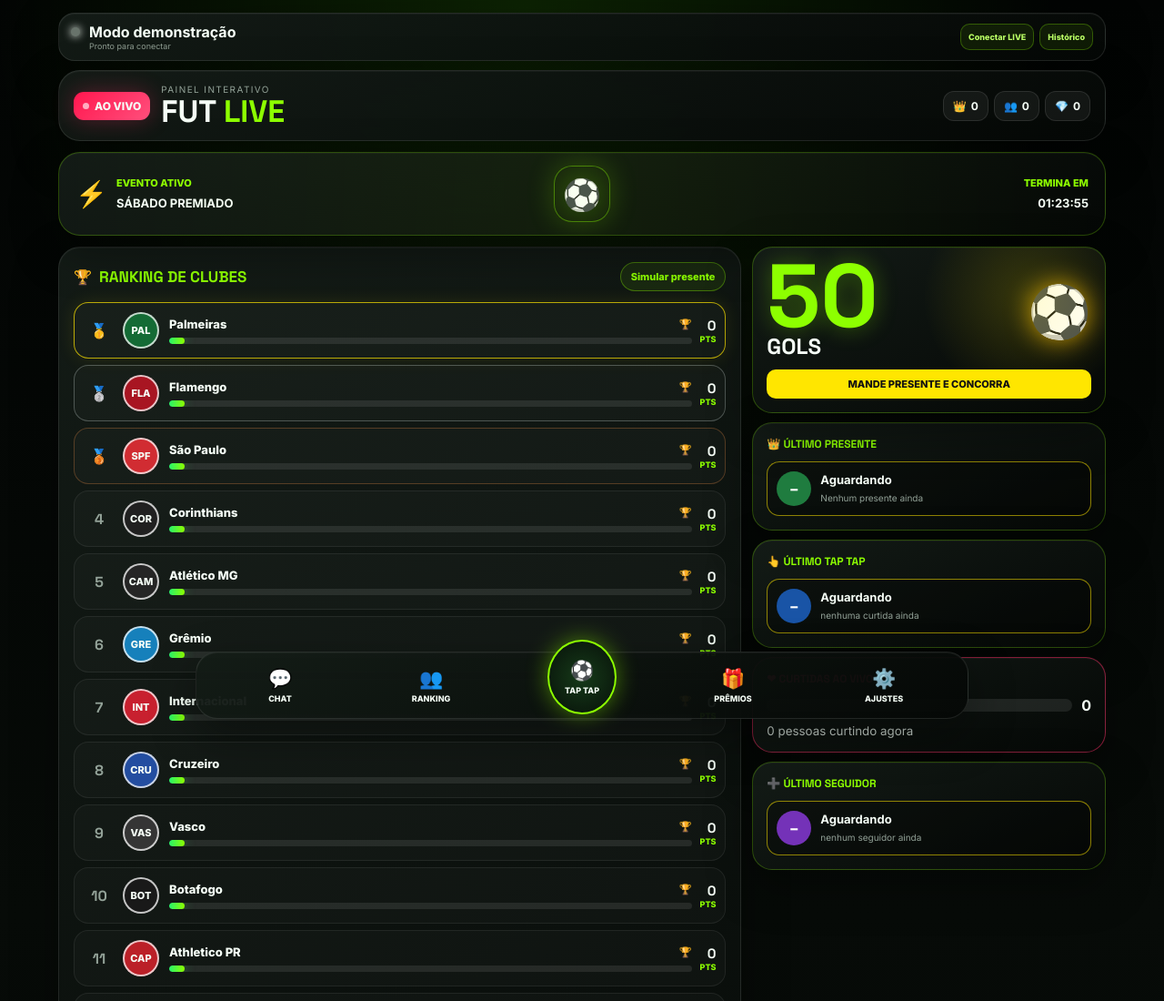
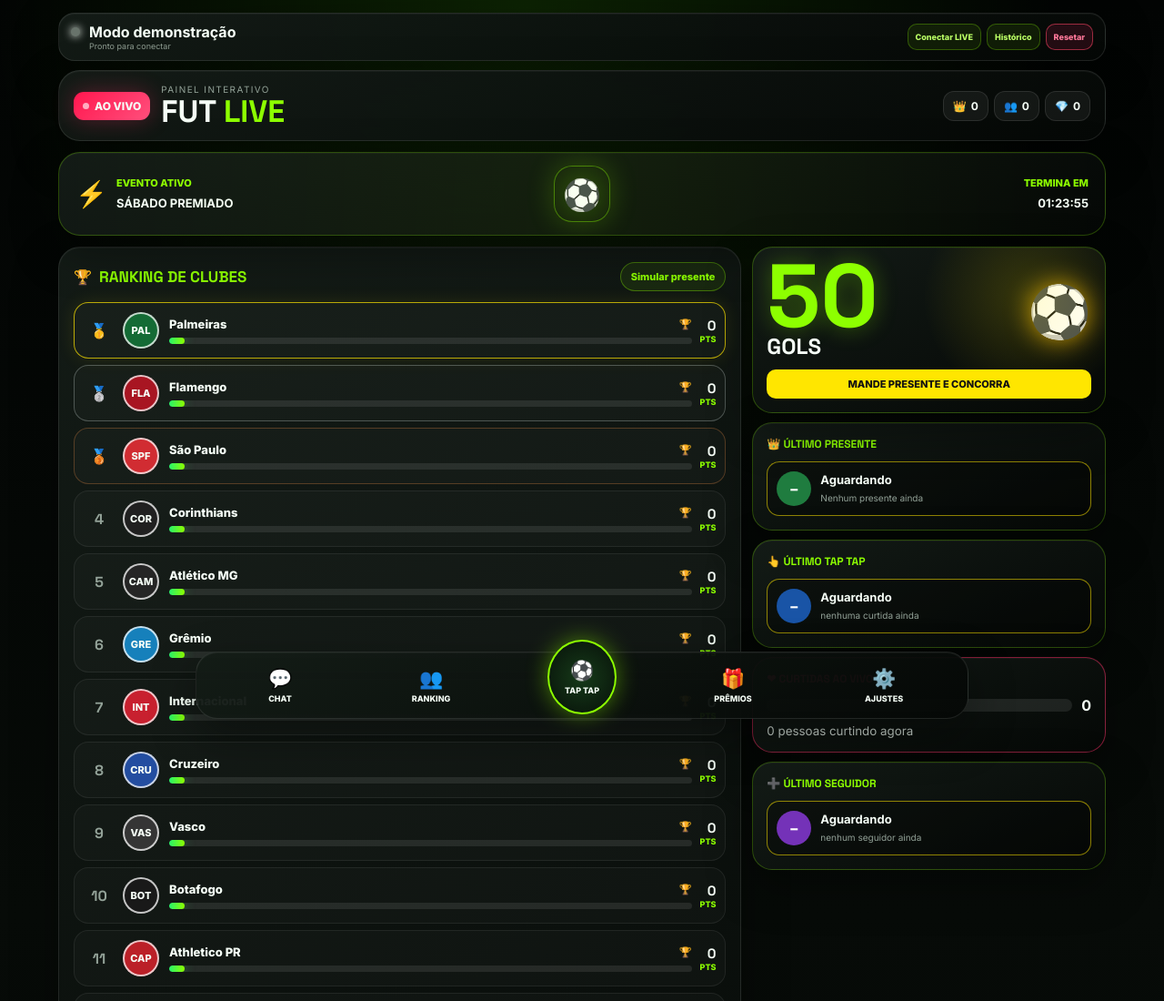
Before and after one commit to wallissonghost-code/fut-live-panel, a plain HTML site: page index.html in a window 1280 px wide. Shown: the top 1100 px of the page at 91% size. Drawn offline with nearby package versions, Linux system fonts and the light colour scheme.

Commit message:
Add visible reset button to panel

```diff
--- a/index.html
+++ b/index.html
@@ -19,7 +19,7 @@
   <main class="app-shell">
     <section class="connection-bar glass admin-only">
       <div><span id="connectionDot" class="connection-dot"></span><strong id="connectionText">Modo demonstração</strong><small id="connectionDetail">Pronto para conectar</small></div>
-      <div class="connection-actions"><button id="connectLiveButton" type="button">Conectar LIVE</button><button id="historyButton" type="button">Histórico</button></div>
+      <div class="connection-actions"><button id="connectLiveButton" type="button">Conectar LIVE</button><button id="historyButton" type="button">Histórico</button><button id="quickResetButton" type="button">Resetar</button></div>
     </section>
 
     <header class="topbar glass">
@@ -52,5 +52,6 @@
   <script src="app.js"></script>
   <script src="https://cdn.socket.io/4.8.1/socket.io.min.js" crossorigin="anonymous"></script>
   <script src="realtime.js"></script>
+  <script src="reset-panel.js"></script>
 </body>
 </html>
```
